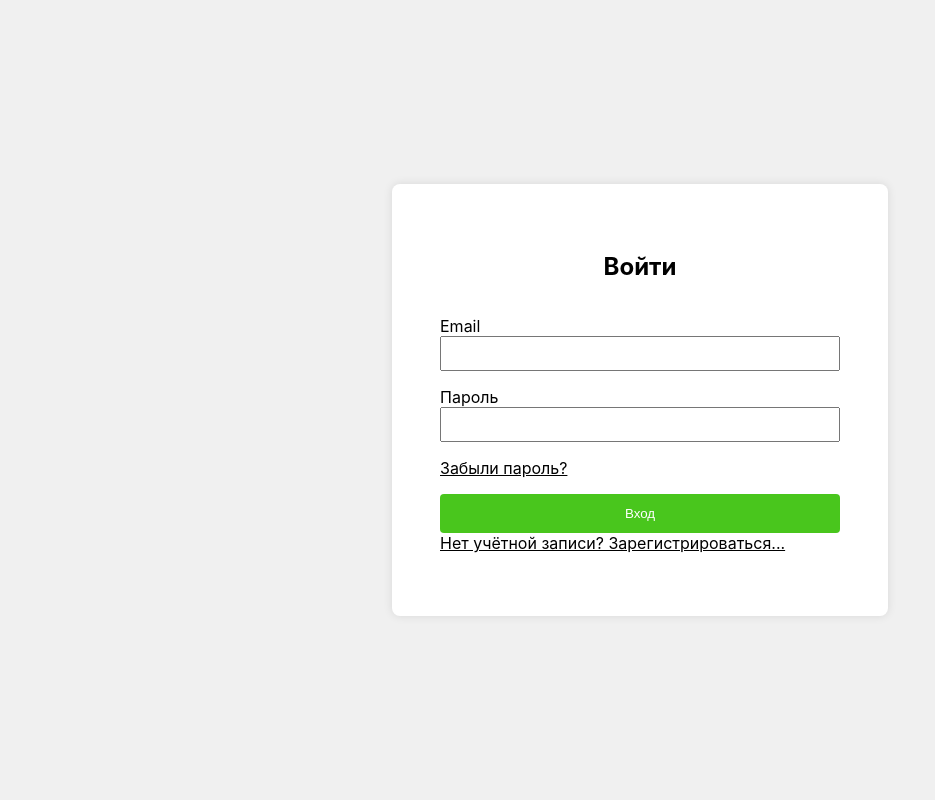
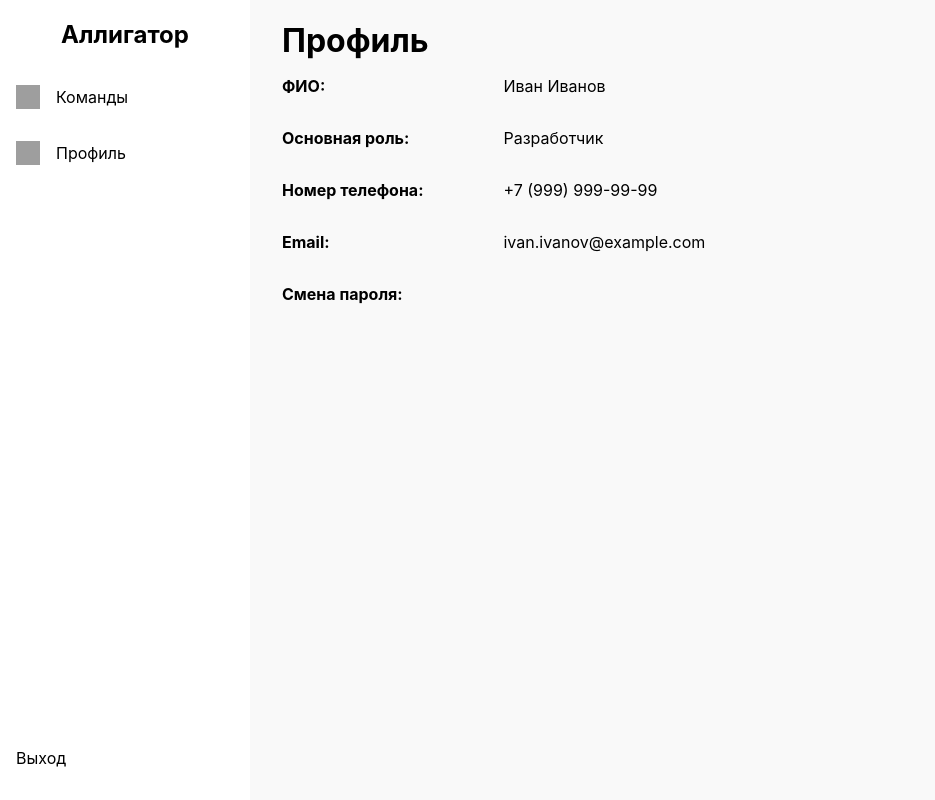
Before and after one commit to waffencode/alligator-web-frontend, a React (Create React App) app: page /profile in a window 1280 px wide. Shown: the whole page, without its empty margins (0-935 px from the left). Built offline with nearby package versions, Linux system fonts and the light colour scheme; sample sign-in values are in the browser's storage; grey boxes are pictures that could not be loaded.

Commit message:
Page router

```diff
--- a/src/app/App.tsx
+++ b/src/app/App.tsx
@@ -3,11 +3,14 @@ import AuthPage from '../pages/auth/AuthPage';
 import RegisterPage from '../pages/auth/RegisterPage';
 import Profile from '../pages/profile/Profile';
 
+import AppRoutes from '../pages/AppRoutes';
 
 const App: React.FC = () => {
   return (
     <div>
-      <AuthPage />
+      <React.StrictMode>
+        <AppRoutes />
+      </React.StrictMode>
     </div>
   );
 }
--- /dev/null
+++ b/src/pages/AppRoutes.tsx
@@ -0,0 +1,39 @@
+import React, { useEffect, useState } from 'react';
+import { BrowserRouter as Router, Route, Routes, Navigate } from 'react-router-dom';
+import AuthPage from './auth/AuthPage';
+import RegisterPage from './auth/RegisterPage';
+import Profile from './profile/Profile';
+
+const AppRoutes: React.FC = () => {
+  const [token, setToken] = useState<string | null>(null);
+  const [loading, setLoading] = useState(true);
+
+  useEffect(() => {
+    const storedToken = localStorage.getItem('token');
+    setToken(storedToken);
+    setLoading(false);
+  }, []);
+
+  if (loading) {
+    return <div>Loading...</div>; // или любой другой компонент, который вы хотите отобразить во время загрузки
+  }
+
+  return (
+    <Router>
+      <Routes>
+        <Route path="/login" element={<AuthPage />} />
+        <Route path="/register" element={<RegisterPage />} />
+        <Route
+          path="/profile"
+          element={token ? <Profile /> : <Navigate to="/login" replace />}
+        />
+        <Route
+          path="*"
+          element={<Navigate to={token ? "/profile" : "/login"} replace />}
+        />
+      </Routes>
+    </Router>
+  );
+};
+
+export default AppRoutes;
--- a/src/pages/auth/AuthPage.tsx
+++ b/src/pages/auth/AuthPage.tsx
@@ -14,8 +14,8 @@ const AuthPage: React.FC = () => {
 
         try {
           const response = await login(username, password);
-          localStorage.setItem('token', response.token); // Сохранение токена в локальное хранилище
-          //window.location.href = '/profile'; // Перенаправление на защищенную страницу
+          localStorage.setItem('token', response.toString()); // Сохранение токена в локальное хранилище
+          window.location.href = '/profile'; // Перенаправление на защищенную страницу
       } catch (error) {
           if (error instanceof Error) {
               const [status, errorMessage] = error.message.split(': ', 2);
--- a/src/pages/profile/Profile.tsx
+++ b/src/pages/profile/Profile.tsx
@@ -5,8 +5,8 @@ import './Profile.css';
 const Profile: React.FC = () => {
 
     const menuItems = [
-        { label: 'Команды', icon: '/icons/user.svg', onClick: () => alert('Главная') },
-        { label: 'Профиль', icon: '/icons/user.svg', onClick: () => alert('Профиль') },
+        { label: 'Команды', icon: '/icons/user.svg', onClick: () => {}},
+        { label: 'Профиль', icon: '/icons/user.svg', onClick: () => {} },
     ];
 
     const [fullName, setFullname] = React.useState('Иван Иванов');
--- a/src/shared/api/index.tsx
+++ b/src/shared/api/index.tsx
@@ -9,8 +9,8 @@ interface AuthResponse {
     token: string;
 }
 
-const API_URL = 'http://194.87.234.28:8080';
-//const API_URL = 'http://localhost:8080';
+//const API_URL = 'http://194.87.234.28:8080';
+const API_URL = 'http://localhost:8080';
 
 async function fetchJson<T>(url: string, options: RequestInit): Promise<T> {
     const response = await fetch(url, options);
--- a/src/widgets/Sidebar.css
+++ b/src/widgets/Sidebar.css
@@ -39,3 +39,14 @@
     width: 24px;
     height: 24px;
   }
+
+  .logout-container {
+    padding: 0;
+    margin: 0;
+    list-style: none;
+    padding-bottom: 1rem; /* Отступ от нижнего края */
+  }
+
+  .logout-container .menu-item:hover {
+    color: red; /* Красный фон при наведении на "Выход" */
+  }
--- a/src/widgets/Sidebar.tsx
+++ b/src/widgets/Sidebar.tsx
@@ -12,6 +12,15 @@ interface SidebarProps {
 }
 
 const Sidebar: React.FC<SidebarProps> = ({ menuItems }) => {
+
+  const handleLogout = () => {
+    const confirmLogout = window.confirm('Вы уверены, что хотите выйти?');
+    if (confirmLogout) {
+        localStorage.removeItem('token');
+        window.location.href = '/login';
+    }
+  };
+
   return (
     <div className="sidebar">
       <div className="sidebar-header">
@@ -25,6 +34,12 @@ const Sidebar: React.FC<SidebarProps> = ({ menuItems }) => {
           </li>
         ))}
       </ul>
+      <ul className="logout-container">
+        <li className="menu-item" onClick={handleLogout}>
+          <span>Выход</span>
+        </li>
+      </ul>
+
     </div>
   );
 };
```
